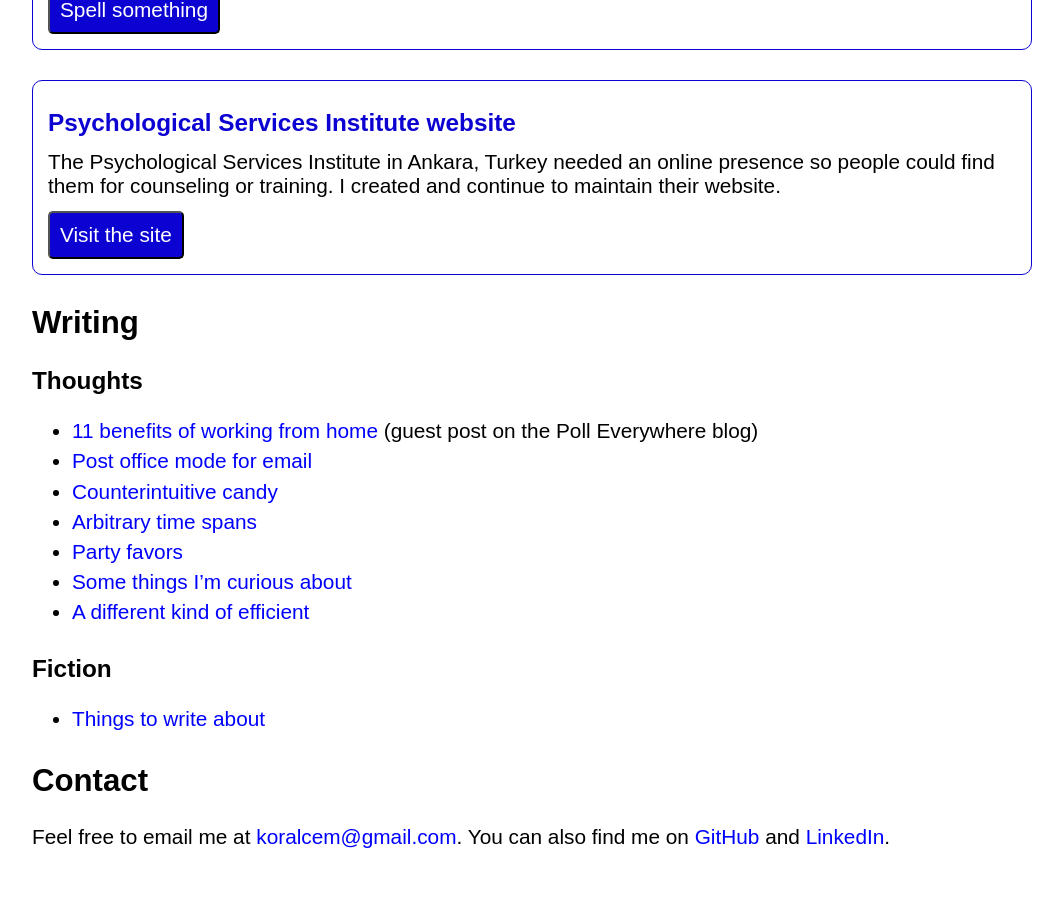
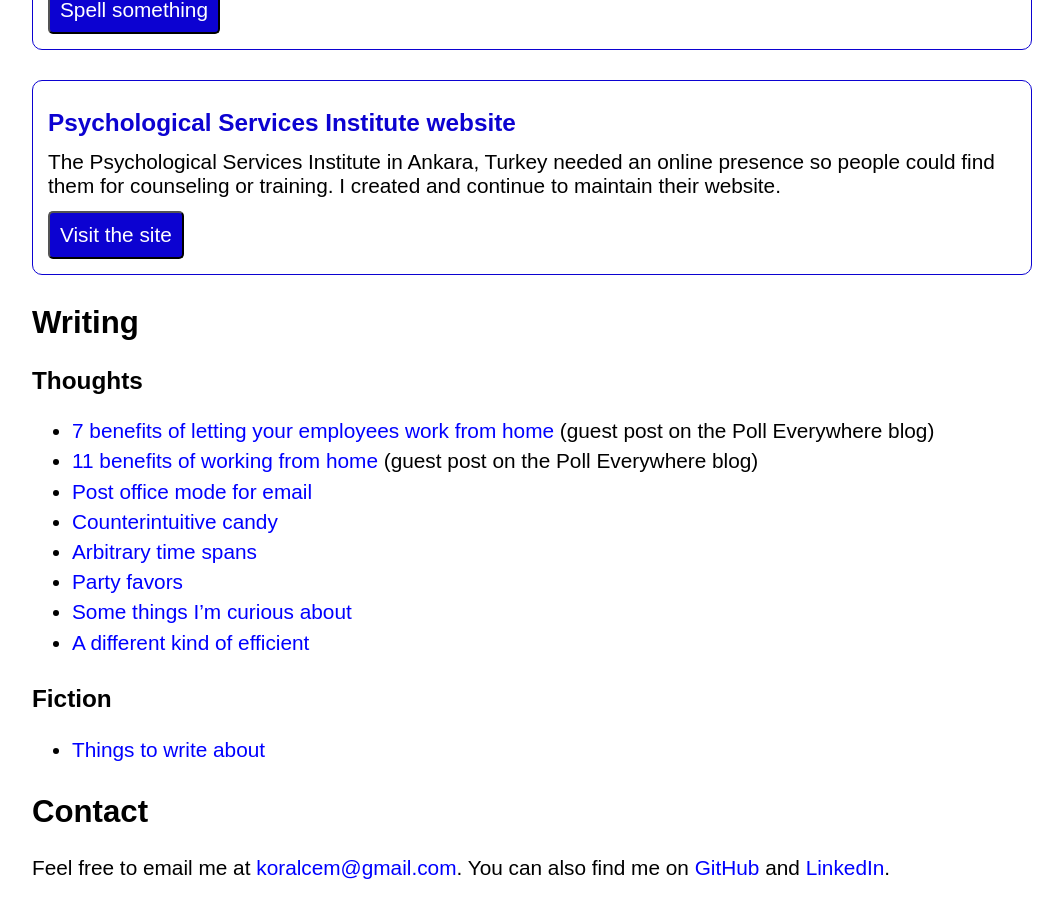
Before and after one commit to koralcem/personal-site, a Jekyll site: the page built from index.html, in a window 1280 px wide and 900 px high, scrolled down 1203 px. Shown: the whole window, without its empty margins (108-1171 px from the left). Built offline with Jekyll 4.4.1, drawn with Linux system fonts in a browser that asks for light colours; before the commit the page ends 2073 px from its top, so only the background shows below that.

Commit message:
Add letting employees WFH article

```diff
--- a/index.html
+++ b/index.html
@@ -47,6 +47,7 @@ css_files:
   <h3>{{ tag[0] | capitalize }}</h3>
   <ul>
     {% if tag[0] == "thoughts" %}
+      <li><a href="https://blog.polleverywhere.com/benefits-of-letting-your-employees-work-from-home/">7 benefits of letting your employees work from home</a> (guest post on the Poll Everywhere blog)</li>
       <li><a href="https://blog.polleverywhere.com/benefits-of-working-from-home/">11 benefits of working from home</a> (guest post on the Poll Everywhere blog)</li>
     {% endif %}
 
```
